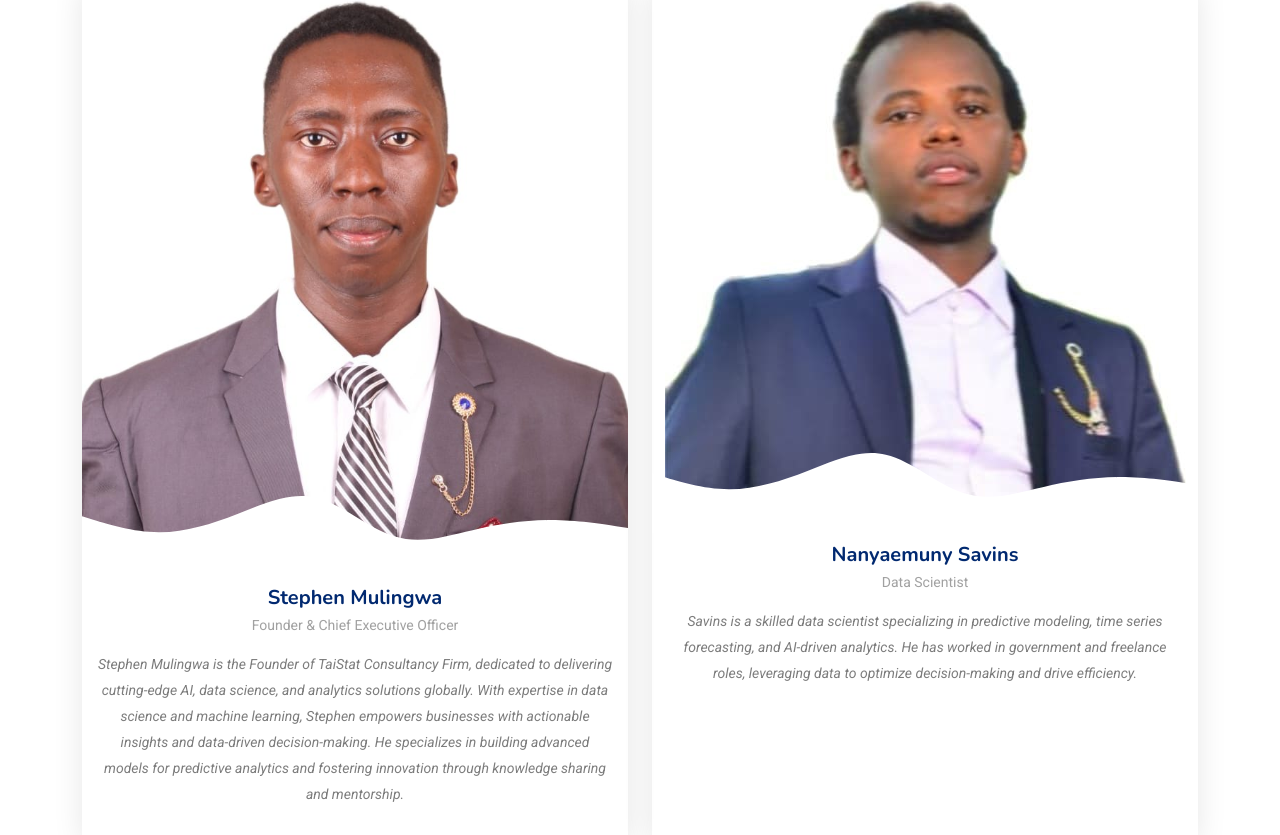
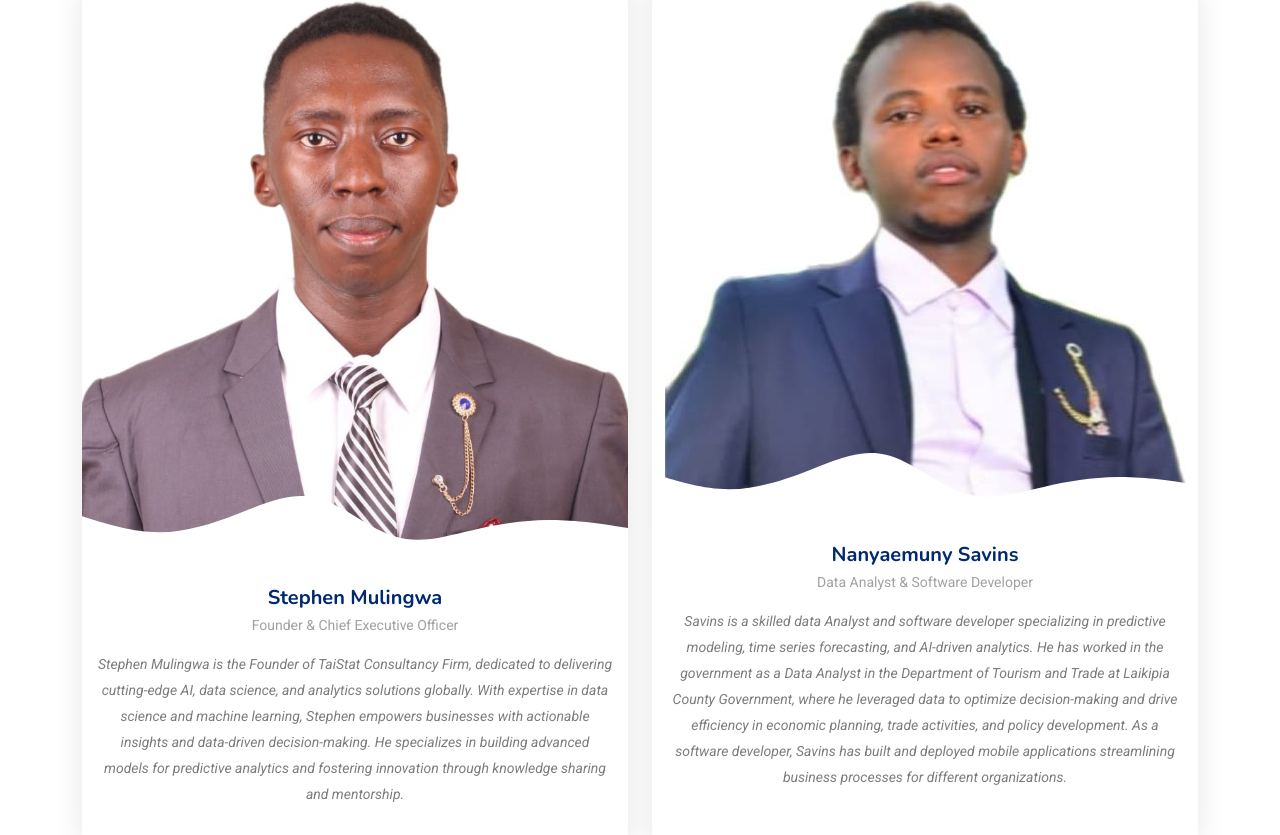
Before and after one commit to taistatconsultancy/TaiStat_Website, a plain HTML site: page index.html in a window 1280 px wide. Shown: the part 4516-5351 px from the top of the page. Drawn offline with nearby package versions, Linux system fonts and the light colour scheme; files whose address does not match are found by name.

Commit message:
Update index.html
Updated Savins and also custom solutions to consultancy services

```diff
--- a/index.html
+++ b/index.html
@@ -358,7 +358,7 @@ body, html {
           <div  style="background-color: rgb(250, 250, 224);" class="col-md-6" data-aos="zoom-out-up" data-aos-delay="700">
             <div class="feature-box d-flex align-items-center">
               <i class="bi bi-check"></i>
-              <h3>Custom Solutions</h3>
+              <h3>Consultancy Services</h3>
             </div>
 
           </div><!-- End Feature Item -->
@@ -543,11 +543,14 @@ body, html {
           <div class="member-info">
             <h4>Nanyaemuny Savins
             </h4>
-            <span>Data Scientist</span>
+            <span>Data Analyst & Software Developer</span>
             <p>
-              Savins is a skilled data scientist specializing in predictive modeling, time series forecasting,
-              and AI-driven analytics. He has worked in government and freelance roles, leveraging data to optimize
-              decision-making and drive efficiency.
+              Savins is a skilled data Analyst and software developer specializing in predictive modeling, time
+              series forecasting, and AI-driven analytics. He has worked in the government as a Data Analyst in the
+              Department of Tourism and Trade at Laikipia County Government, where he leveraged data to optimize
+              decision-making and drive efficiency in economic planning, trade activities, and policy development.
+              As a software developer, Savins has built and deployed mobile applications streamlining business
+              processes for different organizations.
             </p>
           </div>
         </div>
```
